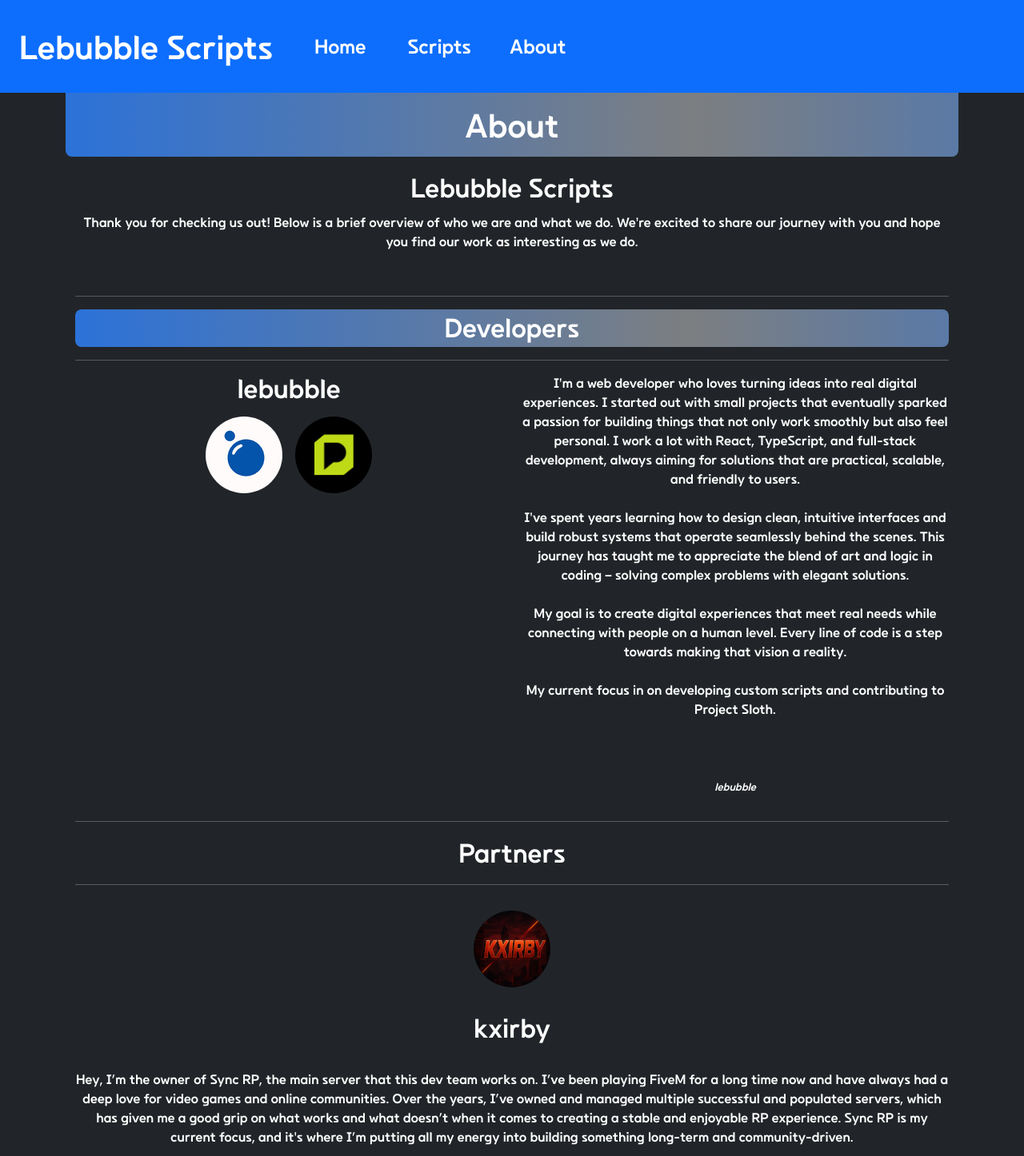
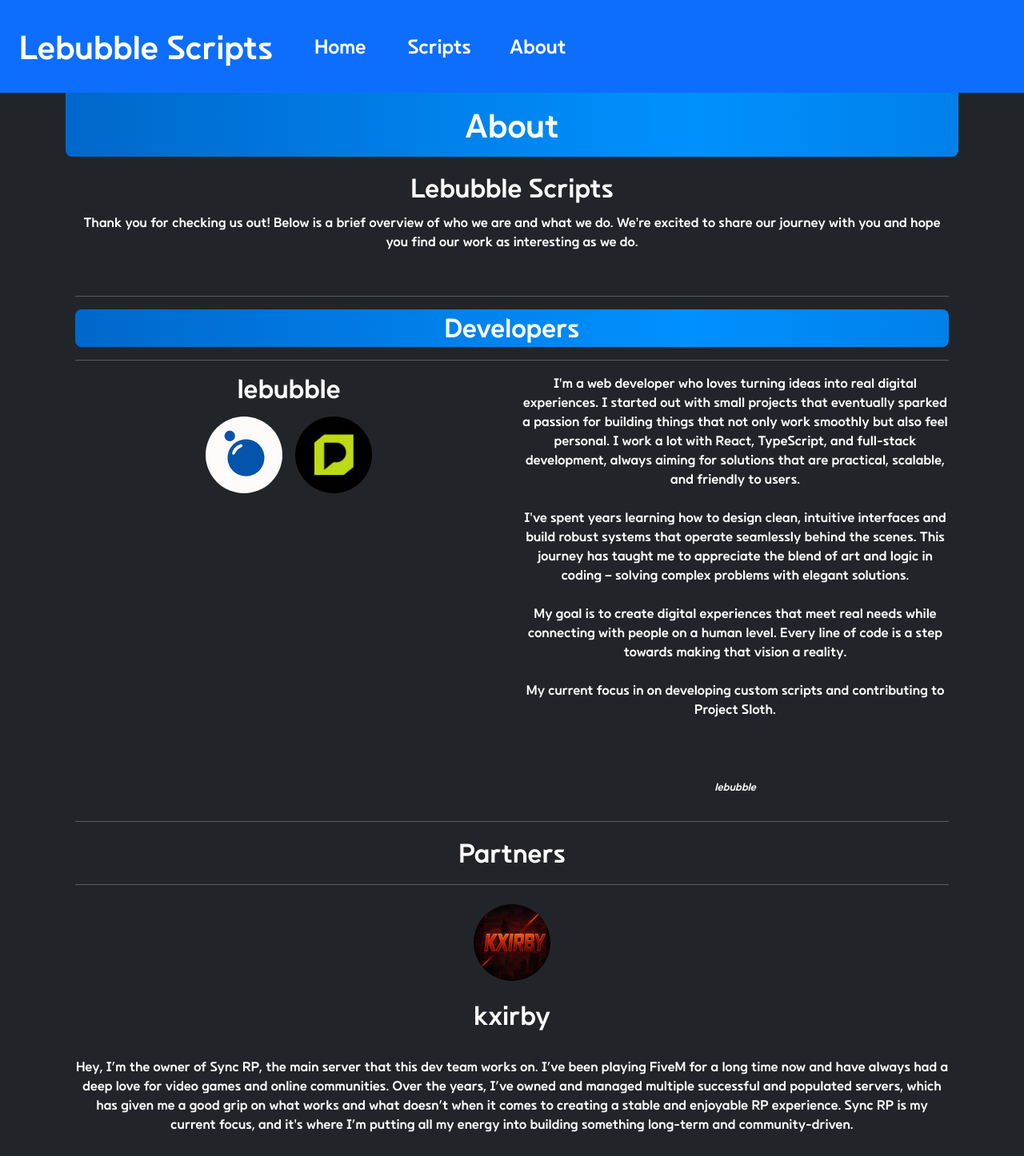
Before and after one commit to jroelofsz/sync-react-site, a React (Vite) app: page /about in a window 1280 px wide. Shown: the top 1446 px of the page at 80% size. Built offline with nearby package versions, Linux system fonts and the light colour scheme.

Commit message:
added comments and reordered layout for easier navigation, added varaibles to quickly change the sites color scheme

```diff
--- a/src/App.css
+++ b/src/App.css
@@ -1,3 +1,12 @@
+:root {
+  --primary-color: #0056B5;
+  --secondary-color: #0091ff;
+  --text-color: #fff;
+  --background-color: #1d1e1f;
+  --secondary-background-color: #2c2d2e;
+  --border-radius: 1vh;
+}
+
 /*KEYFRAMES*/
 
 @keyframes shimmer {
@@ -52,27 +61,77 @@
   font-style: normal;
 }
 
+/* App styling */
 html, body {
   height: 100%;
   font-family: 'ZxGamut';
   margin: 0;
   padding: 0;
-  background-color: #212529;
+  background-color: var(--background-color);
 }
-
 
 .app-wrapper {
   display: flex;
   font-family: 'ZxGamut';
   flex-direction: column;
-  min-height: 100vh;
+  /* min-height: 100vh;  */
 }
 
-footer {
-  margin-top: auto;
+ul {
+  list-style: none;
+}
+li {
+  margin: 2vh;
+}
+img {
+  margin: 1vh;
+  transition: transform 0.3s ease-in-out;
 }
 
-a.btn, #header-text, .logo-link {
+img:hover {
+  transform: translateY(-10px);
+  transition: transform 0.3s ease-in-out;
+}
+
+/* overwriting bootstrap styling for color customization */
+.btn-primary, .bg-primary  {
+  background-color: var(--primary-color) !important;
+  border-color: var(--primary-color) !important;
+}
+
+
+/* Scripts Styling */
+.page-header {
+  height: 100%;
+  padding:2vh;
+  color: #fff;
+  background: linear-gradient(90deg, var(--primary-color), var(--secondary-color), var(--primary-color));
+  background-size: 200% 100%;
+  animation: shimmer 3.5s infinite;
+  border-bottom-left-radius: 1vh;
+  border-bottom-right-radius: 1vh;
+  margin-bottom: 2vh;
+}
+
+/* About Styling */
+
+.about-section {
+  height: 100%;
+  padding:2vh;
+  color: #fff;
+  background: linear-gradient(90deg, var(--primary-color), var(--secondary-color), var(--primary-color));
+  background-size: 200% 100%;
+  animation: shimmer 3.5s infinite;
+  border-radius: 1vh;
+  margin-bottom: 2vh;
+}
+.card {
+  margin-top: 2vh;
+  max-height: 80vh;
+}
+
+/* button styling */
+a.btn, #header-text {
   text-decoration: none;
   padding: 0 3vh;
   display: inline-block;
@@ -82,12 +141,12 @@ a.btn, #header-text, .logo-link {
 }
 
 a.btn:hover, #header-text:hover, .logo-link:hover {
-  background: linear-gradient(90deg, #0A6DFD, #ffffff69, #0A6DFD);
+  background: linear-gradient(90deg, var(--primary-color), var(--secondary-color), var(--primary-color));
   background-size: 200% 100%;
   animation: shimmer 3.5s infinite;
   transform: translateY(-10px);
   height: 100%;
-  color: #fff !important;
+  color: var(--text-color) !important;
   transition: transform 0.3s ease-in-out;
 }
 
@@ -98,55 +157,15 @@ a.btn:hover, #header-text:hover, .logo-link:hover {
 }
 
 .nav-item:hover {
-  background: linear-gradient(90deg, #0A6DFD, #ffffff69, #0A6DFD);
+  background: linear-gradient(90deg, var(--primary-color), var(--secondary-color), var(--primary-color));
   background-size: 200% 100%;
   animation: shimmer 3.5s infinite;
   transform: translateY(-10px);
 
 }
 
-.about-section {
-  height: 100%;
-  padding:2vh;
-  color: #fff;
-  background: linear-gradient(90deg, #0A6DFD, #ffffff69, #0A6DFD);
-  background-size: 200% 100%;
-  animation: shimmer 3.5s infinite;
-  border-radius: 1vh;
-  margin-bottom: 2vh;
+/* Footer styling */
+footer {
+  margin-top: auto;
+  background-color: var(--secondary-background-color);
 }
-
-.page-header {
-  height: 100%;
-  padding:2vh;
-  color: #fff;
-  background: linear-gradient(90deg, #0A6DFD, #ffffff69, #0A6DFD);
-  background-size: 200% 100%;
-  animation: shimmer 3.5s infinite;
-  border-bottom-left-radius: 1vh;
-  border-bottom-right-radius: 1vh;
-  margin-bottom: 2vh;
-}
-
-.card {
-  margin-top: 2vh;
-  max-height: 80vh;
-}
-
-ul {
-  list-style: none;
-}
-li {
-  margin: 2vh;
-}
-
-img {
-  margin: 1vh;
-  transition: transform 0.3s ease-in-out;
-
-}
-
-img:hover {
-  transform: translateY(-10px);
-  transition: transform 0.3s ease-in-out;
-}
```
